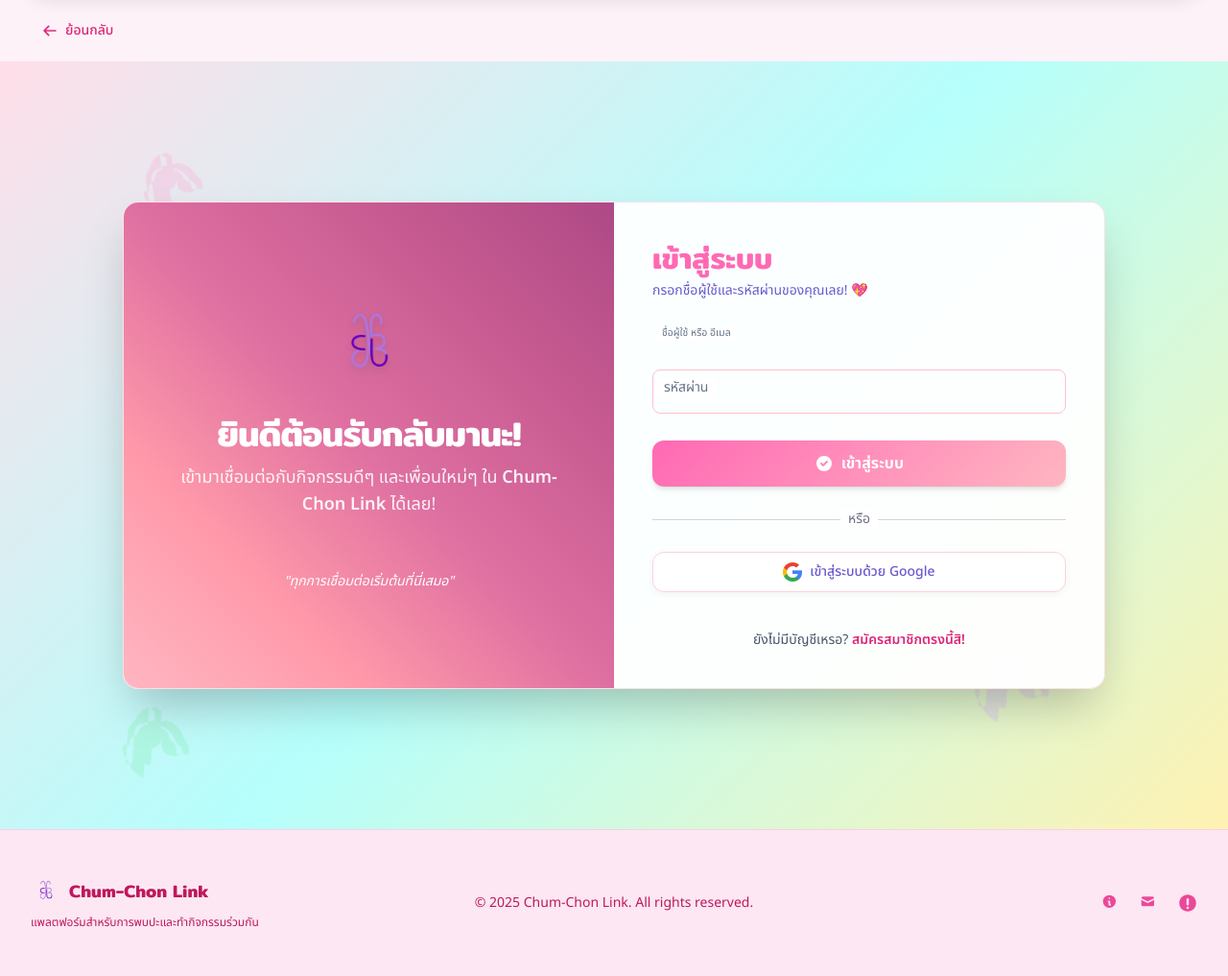
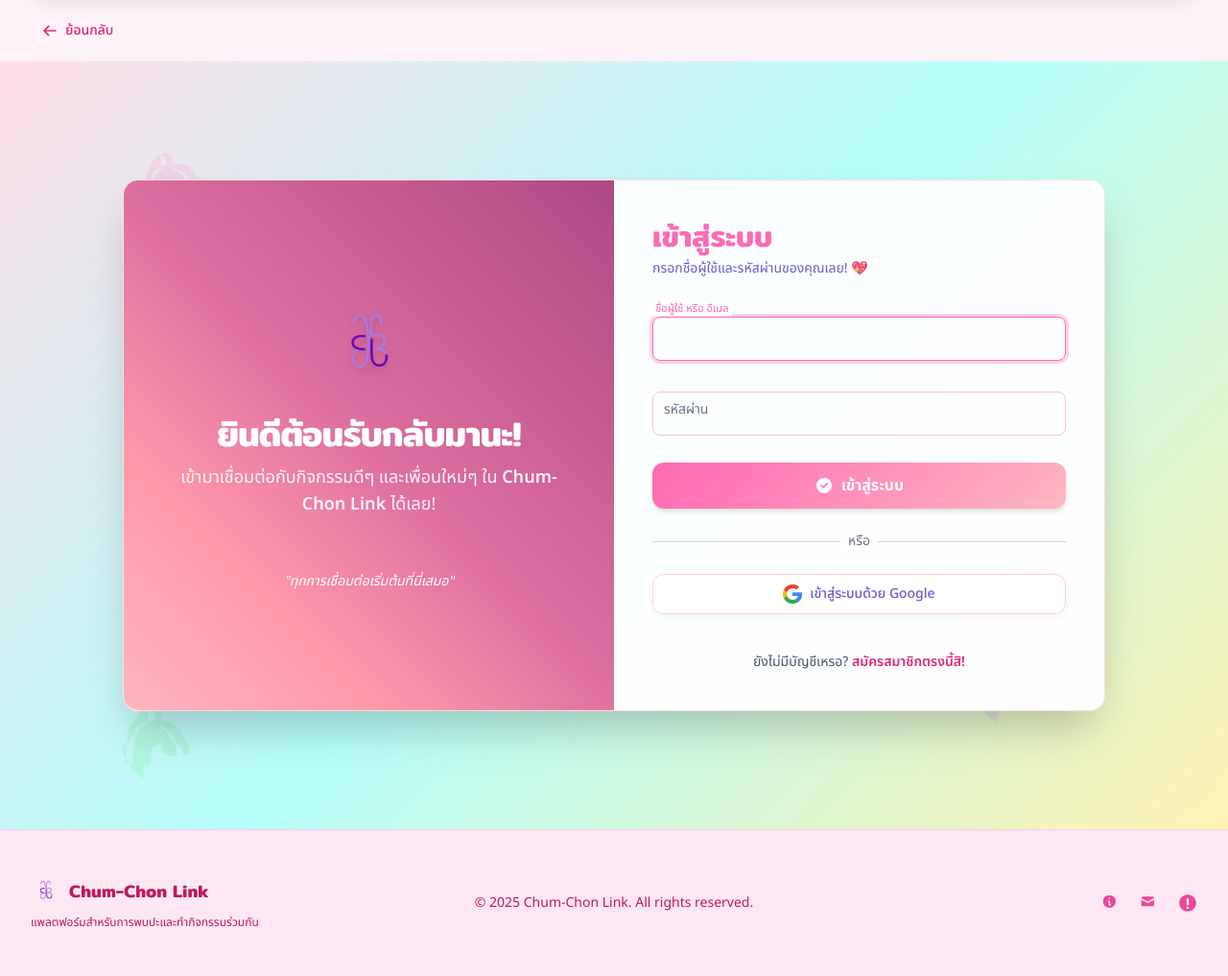
Before and after one commit to Noeiibibi/dsi202, a Django app: page /login/ in a window 1280 px wide. Shown: the part 98-1115 px from the top of the page at 96% size. Run offline with Django 4.2, Linux system fonts and the light colour scheme; some libraries are stand-ins or nearby versions.

Commit message:
update myproject/myapp/templates/myapp/login.html

```diff
--- a/myproject/myapp/templates/myapp/login.html
+++ b/myproject/myapp/templates/myapp/login.html
@@ -227,14 +227,13 @@
                     </div>
                     {% endif %}
 
-                    {# Custom form fields based on existing styles #}
                     <div class="relative form-input-playful pt-2">
-                        {% render_field form.login class="block px-3.5 py-3 w-full text-sm text-slate-900 dark:text-slate-100 bg-transparent rounded-lg border appearance-none focus:outline-none focus:ring-0 peer" placeholder=" " id="id_login" autocomplete="username" %}
-                        <label for="id_login" class="absolute text-sm text-slate-500 dark:text-slate-400 duration-300 transform -translate-y-4 scale-75 top-2 z-10 origin-[0] bg-white dark:bg-slate-800/80 px-2 peer-focus:px-2 peer-placeholder-shown:scale-100 peer-placeholder-shown:-translate-y-1/2 peer-placeholder-shown:top-1/2 peer-focus:top-2 peer-focus:scale-75 peer-focus:-translate-y-4 rtl:peer-focus:translate-x-1/4 rtl:peer-focus:left-auto start-1">
+                        {% render_field form.username class="block px-3.5 py-3 w-full text-sm text-slate-900 dark:text-slate-100 bg-transparent rounded-lg border appearance-none focus:outline-none focus:ring-0 peer" placeholder=" " id="id_username" autocomplete="username" %}
+                        <label for="id_username" class="absolute text-sm text-slate-500 dark:text-slate-400 duration-300 transform -translate-y-4 scale-75 top-2 z-10 origin-[0] bg-white dark:bg-slate-800/80 px-2 peer-focus:px-2 peer-placeholder-shown:scale-100 peer-placeholder-shown:-translate-y-1/2 peer-placeholder-shown:top-1/2 peer-focus:top-2 peer-focus:scale-75 peer-focus:-translate-y-4 rtl:peer-focus:translate-x-1/4 rtl:peer-focus:left-auto start-1">
                             ชื่อผู้ใช้ หรือ อีเมล
                         </label>
-                        {% if form.login.errors %}
-                            <p class="text-xs text-red-600 dark:text-red-400 font-medium mt-1">{{ form.login.errors.0 }}</p>
+                        {% if form.username.errors %}
+                            <p class="text-xs text-red-600 dark:text-red-400 font-medium mt-1">{{ form.username.errors.0 }}</p>
                         {% endif %}
                     </div>
 
```
